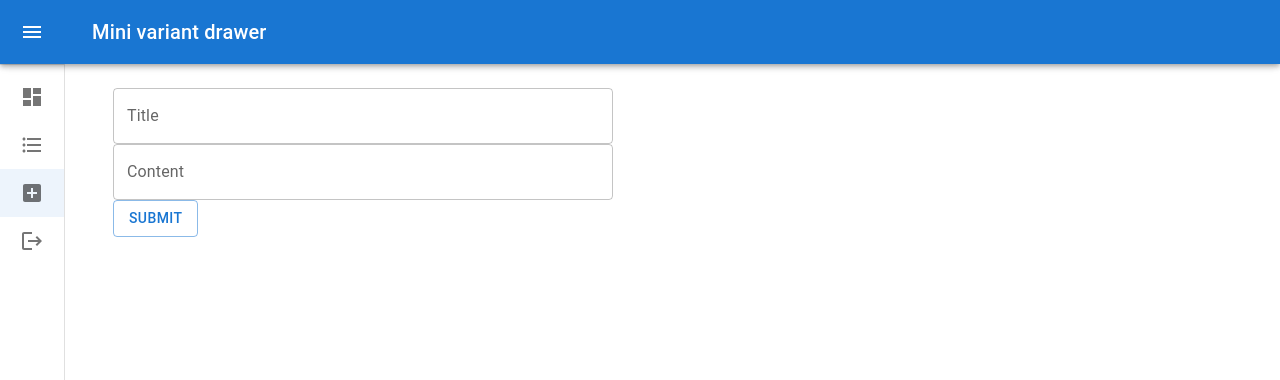
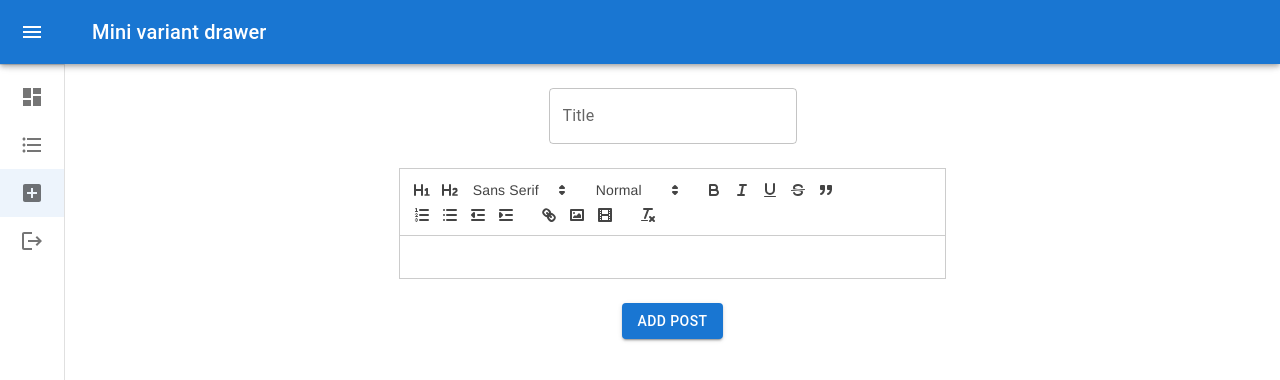
Before and after one commit to lovesmell/lovesmell-admin, a Next.js app: page /admin/post in a window 1280 px wide. Shown: the top 380 px of the page. Built offline with nearby package versions, Linux system fonts and the light colour scheme.

Commit message:
add rich text editor

```diff
--- a/package.json
+++ b/package.json
@@ -27,6 +27,7 @@
     "react": "18.2.0",
     "react-dom": "18.2.0",
     "react-hook-form": "^7.43.7",
+    "react-quill": "^2.0.0",
     "typescript": "5.0.2",
     "yup": "^1.0.2"
   },
--- a/pages/_app.tsx
+++ b/pages/_app.tsx
@@ -2,6 +2,7 @@ import type { AppProps } from "next/app";
 
 import MainNav from "@lovesmell/components/MainNav";
 
+import "react-quill/dist/quill.snow.css";
 import "@lovesmell/styles/globals.css";
 
 export default function App({ Component, pageProps }: AppProps) {
--- a/pages/admin/post.tsx
+++ b/pages/admin/post.tsx
@@ -1,13 +1,58 @@
 import { FC, useState } from "react";
+import dynamic from "next/dynamic";
 
 import dashify from "dashify";
 
 import axios from "axios";
 
-import { useForm } from "react-hook-form";
+import { Controller, useForm } from "react-hook-form";
 import * as yup from "yup";
 import { yupResolver } from "@hookform/resolvers/yup";
-import { Box, Button, Grid, TextField } from "@mui/material";
+
+import Button from "@mui/material/Button";
+import Grid from "@mui/material/Grid";
+import TextField from "@mui/material/TextField";
+
+const QuillNoSSRWrapper = dynamic(import("react-quill"), {
+  ssr: false,
+  loading: () => <p>Loading ...</p>,
+});
+
+const modules = {
+  toolbar: [
+    [{ header: "1" }, { header: "2" }, { font: [] }],
+    [{ size: [] }],
+    ["bold", "italic", "underline", "strike", "blockquote"],
+    [
+      { list: "ordered" },
+      { list: "bullet" },
+      { indent: "-1" },
+      { indent: "+1" },
+    ],
+    ["link", "image", "video"],
+    ["clean"],
+  ],
+  clipboard: {
+    matchVisual: false,
+  },
+};
+
+const formats = [
+  "header",
+  "font",
+  "size",
+  "bold",
+  "italic",
+  "underline",
+  "strike",
+  "blockquote",
+  "list",
+  "bullet",
+  "indent",
+  "link",
+  "image",
+  "video",
+];
 
 interface IPost {
   title: string;
@@ -26,7 +71,7 @@ const Post: FC = () => {
   });
 
   const {
-    register,
+    control,
     handleSubmit,
     formState: { errors },
   } = useForm<IPost>({
@@ -42,26 +87,54 @@ const Post: FC = () => {
   };
 
   return (
-    <Grid container>
-      <Box
-        sx={{
-          width: 500,
-          maxWidth: "100%",
-        }}
-      >
-        <TextField fullWidth label="Title" id="title" {...register("title")} />
+    <Grid container spacing={3} flexDirection="column" alignItems="center">
+      <Grid item xs={12} sm={6}>
+        <Controller
+          name="title"
+          control={control}
+          render={({ field }) => {
+            return (
+              <TextField
+                {...field}
+                fullWidth
+                id="title"
+                label="Title"
+                error={Boolean(errors.title)}
+                helperText={errors.title && "Title is required"}
+              />
+            );
+          }}
+        />
+      </Grid>
 
-        <TextField
-          fullWidth
-          label="Content"
-          id="content"
-          {...register("body")}
+      <Grid item xs={12} sm={6}>
+        <Controller
+          name="body"
+          control={control}
+          render={({ field }) => {
+            return (
+              <QuillNoSSRWrapper
+                {...field}
+                modules={modules}
+                formats={formats}
+                theme="snow"
+              />
+            );
+          }}
         />
+      </Grid>
 
-        <Button variant="outlined" onClick={handleSubmit(onSubmit)}>
-          Submit
+      <Grid item>
+        <Button
+          id="submit"
+          color="primary"
+          type="submit"
+          variant="contained"
+          onClick={handleSubmit(onSubmit)}
+        >
+          Add Post
         </Button>
-      </Box>
+      </Grid>
     </Grid>
   );
 };
```
Also changed, not shown: pages/index.tsx (+70 -15 lines), 1 other file (tests, documents, lock files or other folders).
